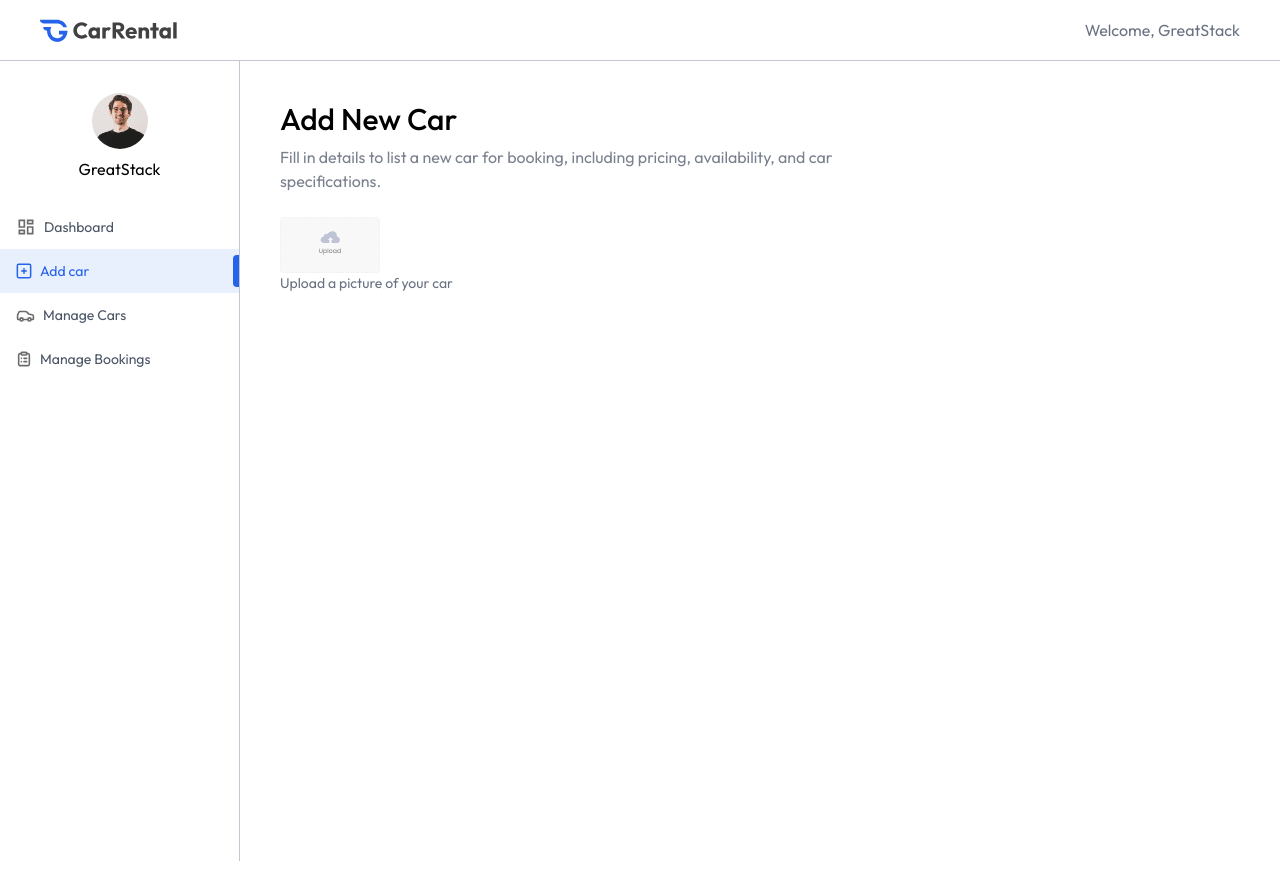
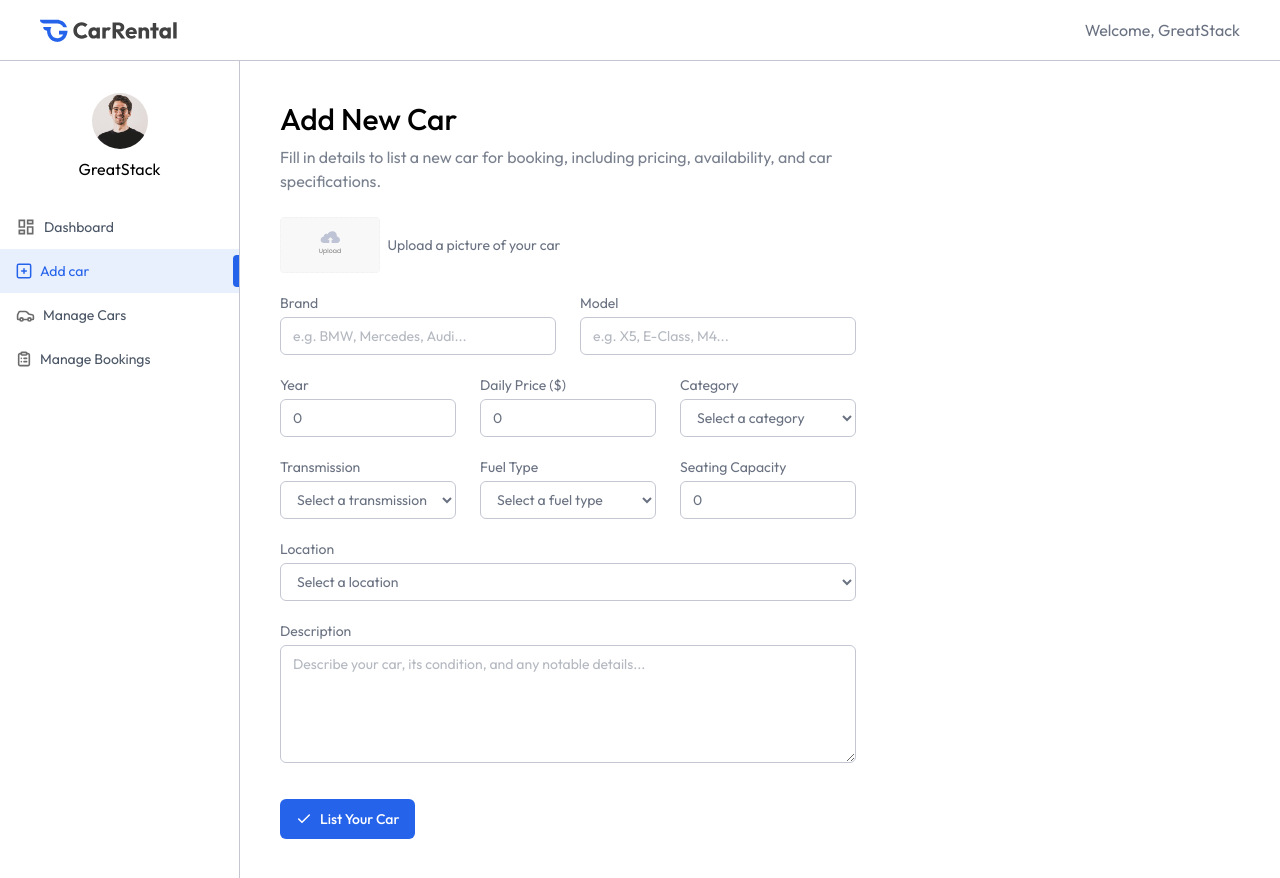
Before and after one commit to HarishKamuni/hrk_car_rental_booking_client, a React (Vite) app: page /owner/add-car in a window 1280 px wide. Built offline with nearby package versions, Linux system fonts and the light colour scheme.

Commit message:
created add car page

```diff
--- a/src/pages/owner/AddCar.jsx
+++ b/src/pages/owner/AddCar.jsx
@@ -3,6 +3,7 @@
 import { assets } from '../../assets/assets';
 
 const AddCar = () => {
+  const currency = import.meta.env.VITE_CURRENCY;
   const [image, setImage] = useState(null);
   const [car, setCar] = useState({
     brand: '',
@@ -42,11 +43,152 @@
               hidden
               onChange={(e) => setImage(e.target.files[0])}
             />
-            <p className="text-sm text-gray-500">
-              Upload a picture of your car
-            </p>
           </label>
+          <p className="text-sm text-gray-500">Upload a picture of your car</p>
         </div>
+
+        {/* car brand and model */}
+        <div className="grid grid-cols-1 md:grid-cols-2 gap-6">
+          <div className="flex flex-col w-full">
+            <label htmlFor="">Brand</label>
+            <input
+              type="text"
+              placeholder="e.g. BMW, Mercedes, Audi..."
+              required
+              className="px-3 py-2 mt-1 border border-borderColor rounded-md outline-none"
+              value={car.brand}
+              onChange={(e) => setCar({ ...car, brand: e.target.value })}
+            />
+          </div>
+          <div className="flex flex-col w-full">
+            <label htmlFor="">Model</label>
+            <input
+              type="text"
+              placeholder="e.g. X5, E-Class, M4..."
+              required
+              className="px-3 py-2 mt-1 border border-borderColor rounded-md outline-none"
+              value={car.model}
+              onChange={(e) => setCar({ ...car, model: e.target.value })}
+            />
+          </div>
+        </div>
+
+        {/* car year, price and category */}
+        <div className="grid grid-cols-1 sm:grid-cols-2 md:grid-cols-3 gap-6">
+          <div className="flex flex-col w-full">
+            <label htmlFor="">Year</label>
+            <input
+              type="number"
+              placeholder="2025"
+              required
+              className="px-3 py-2 mt-1 border border-borderColor rounded-md outline-none"
+              value={car.year}
+              onChange={(e) => setCar({ ...car, year: e.target.value })}
+            />
+          </div>
+          <div className="flex flex-col w-full">
+            <label htmlFor="">Daily Price ({currency})</label>
+            <input
+              type="number"
+              placeholder="100"
+              required
+              className="px-3 py-2 mt-1 border border-borderColor rounded-md outline-none"
+              value={car.pricePerDay}
+              onChange={(e) => setCar({ ...car, pricePerDay: e.target.value })}
+            />
+          </div>
+          <div className="flex flex-col w-full">
+            <label htmlFor="">Category</label>
+            <select
+              onChange={(e) => setCar({ ...car, category: e.target.value })}
+              value={car.category}
+              className="px-3 py-2 mt-1 border border-borderColor rounded-md outline-none"
+            >
+              <option value="">Select a category</option>
+              <option value="Sedon">Sedon</option>
+              <option value="SUV">SUV</option>
+              <option value="Van">Van</option>
+            </select>
+          </div>
+        </div>
+
+        {/* car transmission, fuel type and seating capacity */}
+        <div className="grid grid-cols-1 sm:grid-cols-2 md:grid-cols-3 gap-6">
+          <div className="flex flex-col w-full">
+            <label htmlFor="">Transmission</label>
+            <select
+              onChange={(e) => setCar({ ...car, transmission: e.target.value })}
+              value={car.transmission}
+              className="px-3 py-2 mt-1 border border-borderColor rounded-md outline-none"
+            >
+              <option value="">Select a transmission</option>
+              <option value="Automatic">Automatic</option>
+              <option value="Manual">Manual</option>
+              <option value="Semi-Automatic">Semi-Automatic</option>
+            </select>
+          </div>
+          <div className="flex flex-col w-full">
+            <label htmlFor="">Fuel Type</label>
+            <select
+              onChange={(e) => setCar({ ...car, fuel_type: e.target.value })}
+              value={car.fuel_type}
+              className="px-3 py-2 mt-1 border border-borderColor rounded-md outline-none"
+            >
+              <option value="">Select a fuel type</option>
+              <option value="Gas">Gas</option>
+              <option value="Diesel">Diesel</option>
+              <option value="Petrol">Petrol</option>
+              <option value="Electric">Electric</option>
+              <option value="Hybrid">Hybrid</option>
+            </select>
+          </div>
+          <div className="flex flex-col w-full">
+            <label htmlFor="">Seating Capacity</label>
+            <input
+              type="number"
+              placeholder="4"
+              required
+              className="px-3 py-2 mt-1 border border-borderColor rounded-md outline-none"
+              value={car.seating_capacity}
+              onChange={(e) =>
+                setCar({ ...car, seating_capacity: e.target.value })
+              }
+            />
+          </div>
+        </div>
+
+        {/* car location */}
+        <div className="flex flex-col w-full">
+          <label htmlFor="">Location</label>
+          <select
+            onChange={(e) => setCar({ ...car, location: e.target.value })}
+            value={car.location}
+            className="px-3 py-2 mt-1 border border-borderColor rounded-md outline-none"
+          >
+            <option value="">Select a location</option>
+            <option value="New York">New York</option>
+            <option value="Los Angeles">Los Angeles</option>
+            <option value="Houston">Houston</option>
+            <option value="Chicago">Chicago</option>
+          </select>
+        </div>
+
+        {/* car description */}
+        <div className="flex flex-col w-full">
+          <label htmlFor="">Description</label>
+          <textarea
+            rows={5}
+            placeholder="Describe your car, its condition, and any notable details..."
+            required
+            className="px-3 py-2 mt-1 border border-borderColor rounded-md outline-none"
+            value={car.description}
+            onChange={(e) => setCar({ ...car, description: e.target.value })}
+          ></textarea>
+        </div>
+        <button className="flex items-center gap-2 px-4 py-2.5 mt-4 bg-primery text-white rounded-md font-medium w-max cursor-pointer">
+          <img src={assets.tick_icon} alt="" />
+          List Your Car
+        </button>
       </form>
     </div>
   );
```
